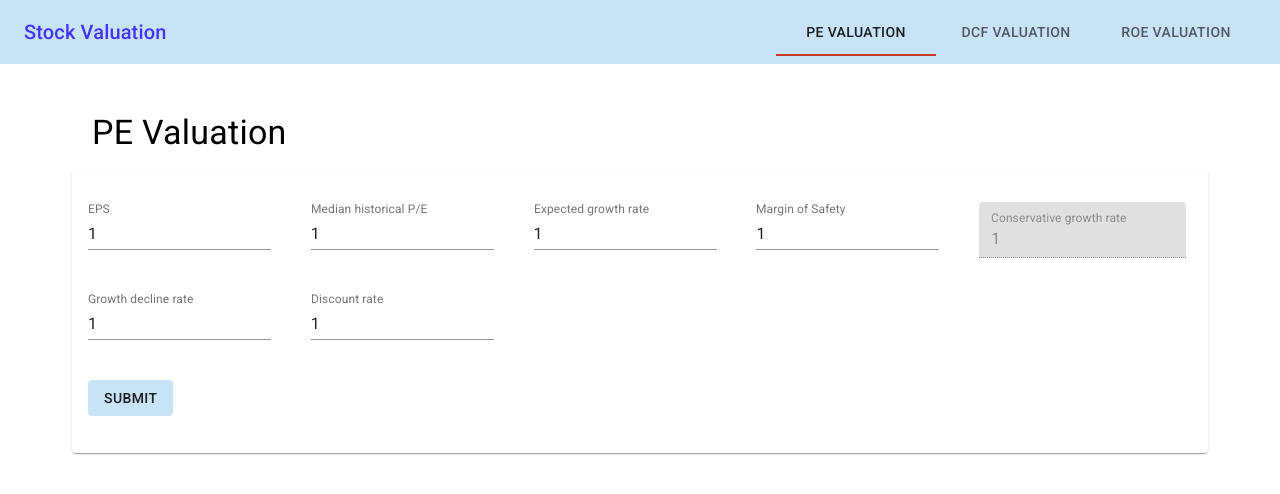
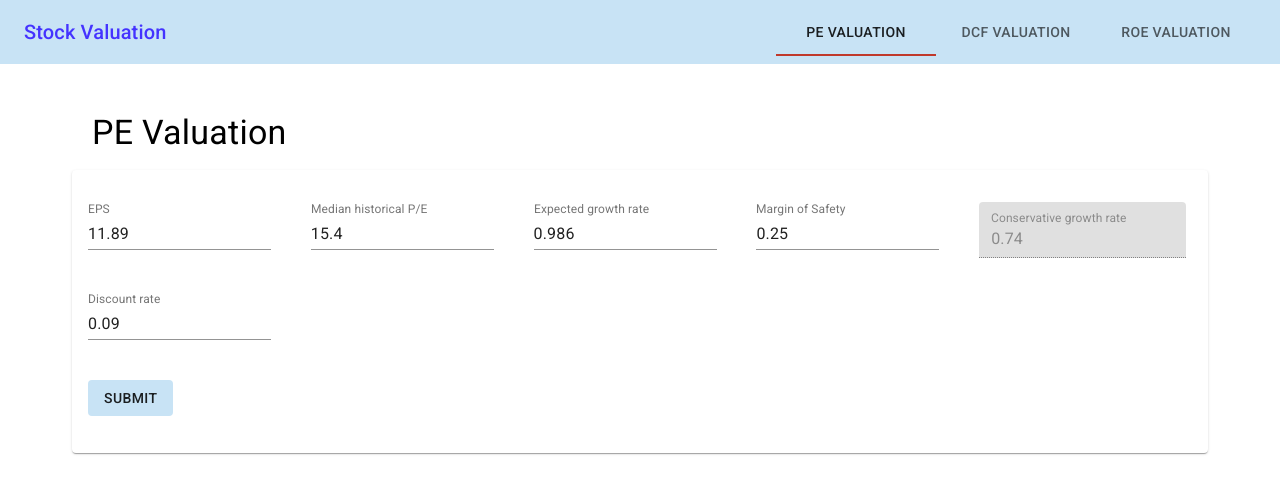
Before and after one commit to makkev/stock-value, a React (Create React App) app: page /PE in a window 1280 px wide. Shown: the top 494 px of the page. Built offline with nearby package versions, Linux system fonts and the light colour scheme.

Commit message:
Installed Redux. Created redux store. Created PE reducers and actions. On Input form dispatch SetInputs action upon form submit.

```diff
--- a/package.json
+++ b/package.json
@@ -10,8 +10,11 @@
     "@testing-library/user-event": "^12.1.10",
     "react": "^17.0.1",
     "react-dom": "^17.0.1",
+    "react-redux": "^7.2.2",
     "react-router-dom": "^5.2.0",
     "react-scripts": "4.0.0",
+    "redux": "^4.0.5",
+    "redux-logger": "^3.0.6",
     "web-vitals": "^0.2.4"
   },
   "scripts": {
--- a/src/pages/pe/pe.component.jsx
+++ b/src/pages/pe/pe.component.jsx
@@ -1,3 +1,5 @@
+import React, { useState } from 'react';
+import { connect } from 'react-redux';
 import {
   Button,
   Container,
@@ -5,12 +7,37 @@ import {
   TextField,
   Typography,
 } from '@material-ui/core';
-import React from 'react';
+
+import { setInputs } from '../../redux/pe/pe.actions';
 
 import { useStyles } from './pe.styles.js';
 
-function PEPage() {
+function PEPage({ inputs, setIputs }) {
   const classes = useStyles();
+
+  const [currentInputs, setCurrentInputs] = useState({
+    eps: 11.89,
+    medianHistoricalPE: 15.4,
+    expectedGrowthRate: 0.986,
+    marginOfSafety: 0.25,
+    conservativeGrowthRate: 0.74,
+    discountRate: 0.09,
+  });
+
+  const handleChange = event => {
+    const { value, name } = event.target;
+    setCurrentInputs(prevInputs => ({
+      ...prevInputs,
+      [name]: value === '' ? '' : Number(value),
+    }));
+  };
+
+  const handleSubmit = event => {
+    event.preventDefault();
+
+    setInputs(currentInputs);
+  };
+
   return (
     <div>
       <Container>
@@ -18,17 +45,16 @@ function PEPage() {
           PE Valuation
         </Typography>
         <Paper className={classes.paper}>
-          <form>
+          <form autoComplete="off" onSubmit={handleSubmit}>
             <div className={classes.container}>
               {/* EPS */}
               <div>
                 <TextField
                   id="standard-number"
                   label="EPS"
-                  // value={inputs.eps}
-                  value={1}
+                  value={currentInputs.eps}
                   name="eps"
-                  // onChange={handleChange}
+                  onChange={handleChange}
                   type="number"
                   // className={classes.textField}
                   InputLabelProps={{
@@ -43,10 +69,9 @@ function PEPage() {
                 <TextField
                   id="standard-number"
                   label="Median historical P/E"
-                  // value={inputs.medianHistPE}
-                  value={1}
-                  name="medianHistPE"
-                  // onChange={handleChange}
+                  value={currentInputs.medianHistoricalPE}
+                  name="medianHistoricalPE"
+                  onChange={handleChange}
                   type="number"
                   // className={classes.textField}
                   InputLabelProps={{
@@ -61,10 +86,9 @@ function PEPage() {
                 <TextField
                   id="standard-number"
                   label="Expected growth rate"
-                  // value={inputs.expectGrowthRate}
-                  value={1}
-                  name="expectGrowthRate"
-                  // onChange={handleChange}
+                  value={currentInputs.expectedGrowthRate}
+                  name="expectedGrowthRate"
+                  onChange={handleChange}
                   type="number"
                   className={classes.textField}
                   InputLabelProps={{
@@ -79,10 +103,9 @@ function PEPage() {
                 <TextField
                   id="standard-number"
                   label="Margin of Safety"
-                  // value={inputs.marginSafety}
-                  value={1}
-                  name="marginSafety"
-                  // onChange={handleChange}
+                  value={currentInputs.marginOfSafety}
+                  name="marginOfSafety"
+                  onChange={handleChange}
                   type="number"
                   className={classes.textField}
                   InputLabelProps={{
@@ -98,10 +121,9 @@ function PEPage() {
                   disabled
                   id="standard-number"
                   label="Conservative growth rate"
-                  // value={inputs.conservGrowthRt.toFixed(2)}
-                  value={1}
-                  name="conservGrowthRt"
-                  // onChange={handleChange}
+                  value={currentInputs.conservativeGrowthRate.toFixed(2)}
+                  name="conservativeGrowthRate"
+                  onChange={handleChange}
                   type="number"
                   className={classes.textField}
                   InputLabelProps={{
@@ -112,33 +134,14 @@ function PEPage() {
                 />
               </div>
 
-              {/* Growth decline rate */}
-              <div>
-                <TextField
-                  id="standard-number"
-                  label="Growth decline rate"
-                  // value={inputs.growthDeclineRt}
-                  value={1}
-                  name="growthDeclineRt"
-                  // onChange={handleChange}
-                  type="number"
-                  className={classes.textField}
-                  InputLabelProps={{
-                    shrink: true,
-                  }}
-                  margin="normal"
-                />
-              </div>
-
               {/* Discount Rate */}
               <div>
                 <TextField
                   id="standard-number"
                   label="Discount rate"
-                  // value={inputs.discountRt}
-                  value={1}
-                  name="discountRt"
-                  // onChange={handleChange}
+                  value={currentInputs.discountRate}
+                  name="discountRate"
+                  onChange={handleChange}
                   type="number"
                   className={classes.textField}
                   InputLabelProps={{
@@ -152,6 +155,7 @@ function PEPage() {
               variant="contained"
               color="primary"
               className={classes.button}
+              type="submit"
             >
               Submit
             </Button>
@@ -162,4 +166,12 @@ function PEPage() {
   );
 }
 
-export default PEPage;
+const mapStateToProps = state => ({
+  inputs: state.pe.inputs,
+});
+
+const mapDispatchToProps = dispatch => ({
+  setInputs: inputs => dispatch(setInputs(inputs)),
+});
+
+export default connect(mapStateToProps, mapDispatchToProps)(PEPage);
--- /dev/null
+++ b/src/redux/pe/pe.actions.js
@@ -0,0 +1,4 @@
+export const setInputs = inputs => ({
+  type: 'SET_INPUTS',
+  payload: inputs,
+});
--- /dev/null
+++ b/src/redux/pe/pe.reducer.js
@@ -0,0 +1,31 @@
+const INITIAL_STATE = {
+  inputs: {
+    eps: null,
+    medianHistoricalPE: null,
+    expectedGrowthRate: null,
+    marginOfSafety: null,
+    conservativeGrowthRate: null,
+    discountRate: null,
+  },
+};
+
+const peReducer = (state = INITIAL_STATE, action) => {
+  switch (action.type) {
+    case 'SET_INPUTS':
+      return {
+        ...state,
+        inputs: {
+          eps: action.payload.eps,
+          medianHistoricalPE: action.payload.medianHistoricalPE,
+          expectedGrowthRate: action.payload.expectedGrowthRate,
+          marginOfSafety: action.payload.marginOfSafety,
+          conservativeGrowthRate: action.payload.conservativeGrowthRate,
+          discountRate: action.payload.discountRate,
+        },
+      };
+    default:
+      return state;
+  }
+};
+
+export default peReducer;
--- /dev/null
+++ b/src/redux/root-reducer.js
@@ -0,0 +1,7 @@
+import { combineReducers } from 'redux';
+
+import peReducer from './pe/pe.reducer';
+
+export default combineReducers({
+  pe: peReducer,
+});
--- /dev/null
+++ b/src/redux/store.js
@@ -0,0 +1,8 @@
+import { createStore, applyMiddleware } from 'redux';
+import logger from 'redux-logger';
+
+import rootReducer from './root-reducer';
+
+const middlewares = [logger];
+
+export const store = createStore(rootReducer, applyMiddleware(...middlewares));
```
Also changed, not shown: src/index.js (+5 -2 lines), 1 other file (tests, documents, lock files or other folders).
